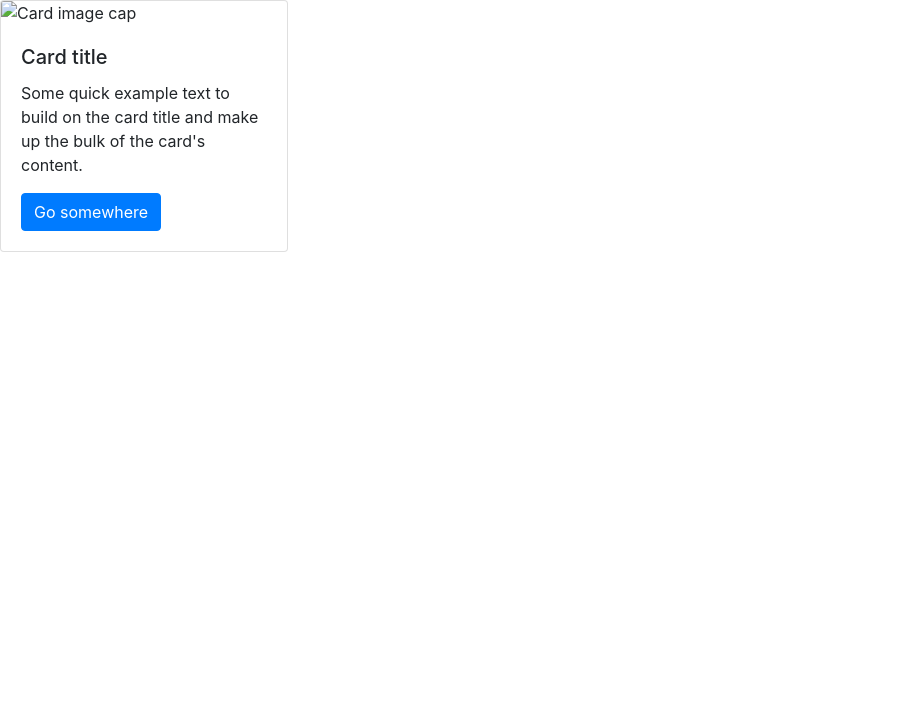
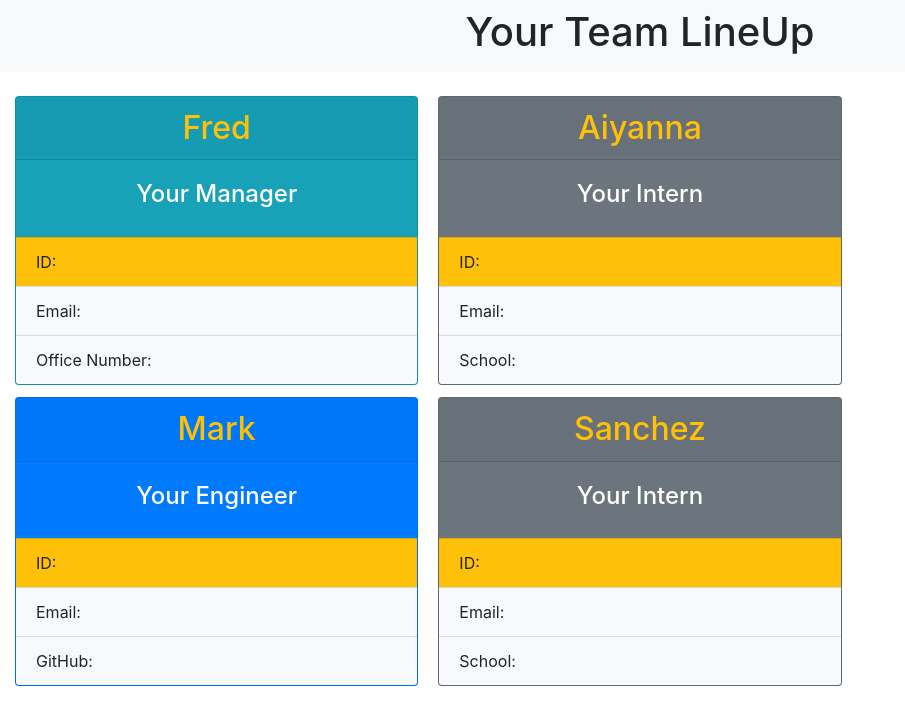
Before and after one commit to alexozy/team-profile-generator, a website: page dist/index.html in a window 1280 px wide. Shown: the whole page, without its empty margins (0-905 px from the left). Drawn offline with nearby package versions, Linux system fonts and the light colour scheme; files that its build step writes are made by us from their sources.

Commit message:
added styling and generated html document uzing bootstrap

```diff
--- a/dist/index.html
+++ b/dist/index.html
@@ -4,21 +4,54 @@
     <meta charset="UTF-8">
     <meta http-equiv="X-UA-Compatible" content="IE=edge">
     <meta name="viewport" content="width=device-width, initial-scale=1.0">
-    <link rel="stylesheet" href="./Assets/css/bootstrap.min.css">
-    <link rel="stylesheet" href="./Assets/css/style.css">
+    <link rel="stylesheet" href="https://cdn.jsdelivr.net/npm/bootstrap@4.0.0/dist/css/bootstrap.min.css" integrity="sha384-Gn5384xqQ1aoWXA+058RXPxPg6fy4IWvTNh0E263XmFcJlSAwiGgFAW/dAiS6JXm" crossorigin="anonymous">
+    <link rel="stylesheet" href="./assets/css/style.css">
     <title>Team Profile Generator</title>
 </head>
 <body>
-    <header>
-        <div class="card" style="width: 18rem;">
-            <img class="card-img-top" src="..." alt="Card image cap">
-            <div class="card-body">
-              <h5 class="card-title">Card title</h5>
-              <p class="card-text">Some quick example text to build on the card title and make up the bulk of the card's content.</p>
-              <a href="#" class="btn btn-primary">Go somewhere</a>
-            </div>
-          </div>
-    </header>
+    <nav class="navbar navbar-expand-sm bg-light navbar-light justify-content-center">
+        <h1> Your Team LineUp</h1>
+    </nav>
+<br>
+    <!-- card skeleton -->
+<div class="container-fluid card-columns">
+
+    <div class="card bg-info">
+        <h2 class="card-header text-center text-warning"> Fred </h2>
+            <h4 class="card-body text-center text-white"> Your Manager </h4>
+                <div class="card-footer bg-warning"> ID: </div>
+                <div class="card-footer bg-light"> Email:  </div>
+                <div class="card-footer bg-light"> Office Number: </div>
+    </div>
+
+    <div class="card bg-primary">
+        <h2 class="card-header text-center text-warning"> Mark </h2>
+            <h4 class="card-body text-center text-white"> Your Engineer </h4>
+                <div class="card-footer bg-warning"> ID: </div>
+                <div class="card-footer bg-light"> Email:  </div>
+                <div class="card-footer bg-light"> GitHub: </div>
+    </div>
+
+    <div class="card bg-secondary">
+        <h2 class="card-header text-center text-warning"> Aiyanna </h2>
+            <h4 class="card-body text-center text-white"> Your Intern </h4>
+                <div class="card-footer bg-warning"> ID: </div>
+                <div class="card-footer bg-light"> Email:  </div>
+                <div class="card-footer bg-light"> School: </div>
+    </div>
+
+    <div class="card bg-secondary">
+        <h2 class="card-header text-center text-warning"> Sanchez </h2>
+            <h4 class="card-body text-center text-white"> Your Intern </h4>
+                <div class="card-footer bg-warning"> ID: </div>
+                <div class="card-footer bg-light"> Email:  </div>
+                <div class="card-footer bg-light"> School: </div>
+    </div>
+
+
+
+
+</div>
 
 
 
@@ -27,4 +60,6 @@
 <script src="https://cdn.jsdelivr.net/npm/popper.js@1.14.7/dist/umd/popper.min.js" integrity="sha384-UO2eT0CpHqdSJQ6hJty5KVphtPhzWj9WO1clHTMGa3JDZwrnQq4sF86dIHNDz0W1" crossorigin="anonymous"></script>
 <script src="https://cdn.jsdelivr.net/npm/bootstrap@4.3.1/dist/js/bootstrap.min.js" integrity="sha384-JjSmVgyd0p3pXB1rRibZUAYoIIy6OrQ6VrjIEaFf/nJGzIxFDsf4x0xIM+B07jRM" crossorigin="anonymous"></script>
 </body>
+
+
 </html>
```
